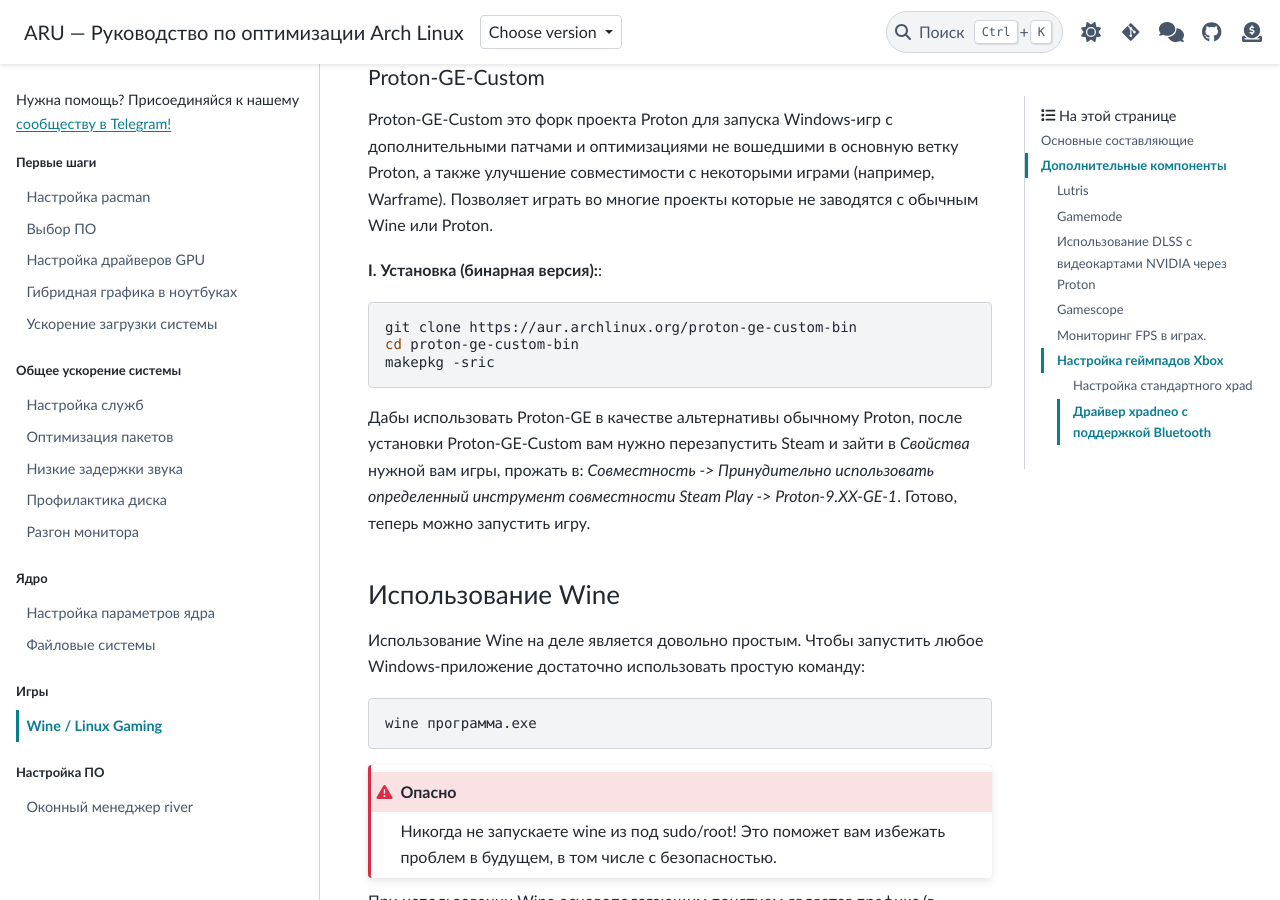
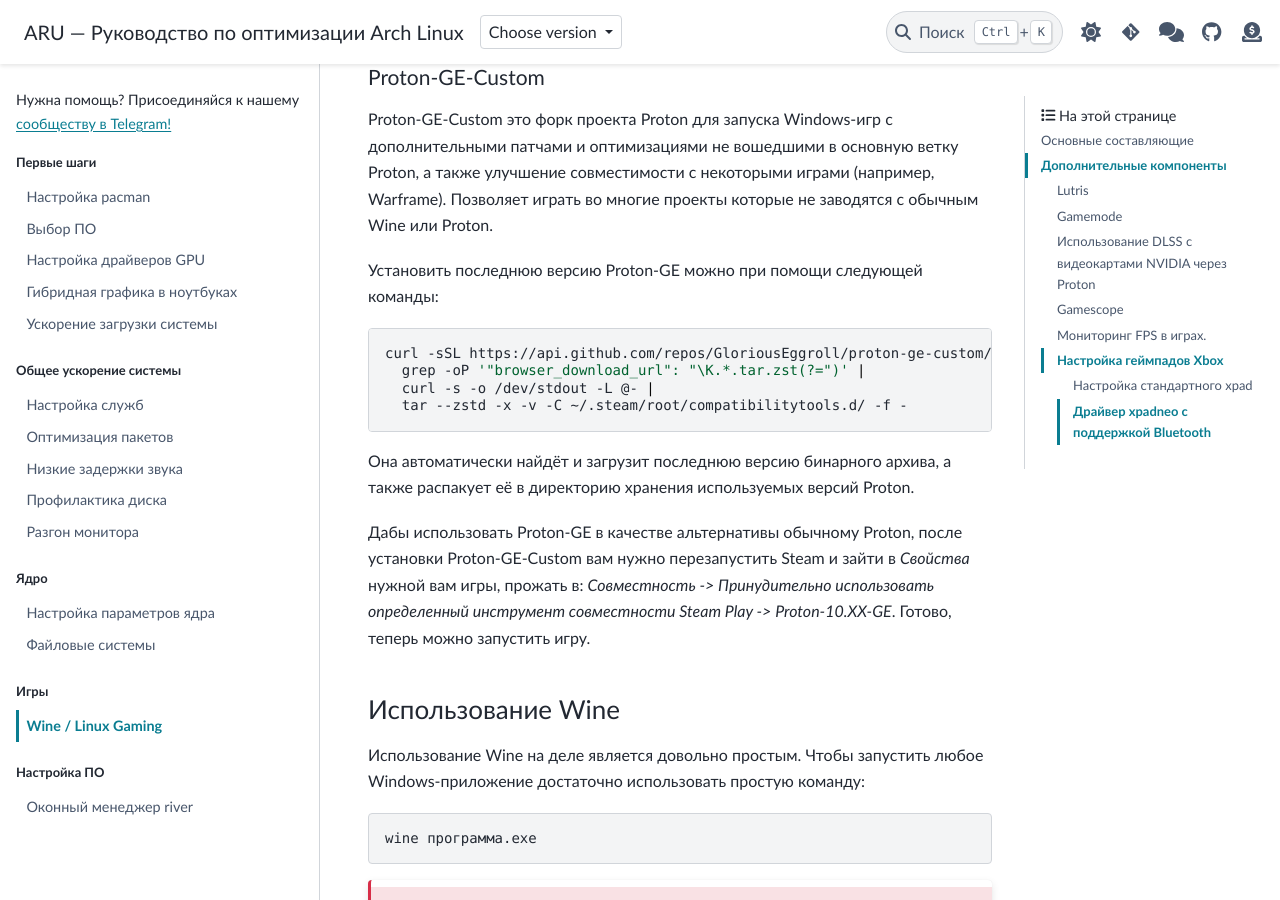
Before and after one commit to ventureoo/ARU, a Sphinx documentation site: the page built from docs/source/linux-gaming.rst, in a window 1280 px wide and 900 px high, scrolled down 3142 px. Built offline with Sphinx 7.4.7 and the PyData theme 0.15.4, drawn with Linux system fonts in a browser that asks for light colours.

Commit message:
linux-gaming: Change way of installation Proton-GE
Signed-off-by: Vasiliy Stelmachenok <ventureo@cachyos.org>

```diff
--- a/docs/source/linux-gaming.rst
+++ b/docs/source/linux-gaming.rst
@@ -163,16 +163,21 @@
 Позволяет играть во многие проекты которые не заводятся с обычным Wine или
 Proton.
 
-**I. Установка (бинарная версия):**::
+Установить последнюю версию Proton-GE можно при помощи следующей
+команды::
 
-  git clone https://aur.archlinux.org/proton-ge-custom-bin
-  cd proton-ge-custom-bin
-  makepkg -sric
+  curl -sSL https://api.github.com/repos/GloriousEggroll/proton-ge-custom/releases/latest  |
+    grep -oP '"browser_download_url": "\K.*.tar.zst(?=")' |
+    curl -s -o /dev/stdout -L @- |
+    tar --zstd -x -v -C ~/.steam/root/compatibilitytools.d/ -f -
+
+Она автоматически найдёт и загрузит последнюю версию бинарного архива, а также
+распакует её в директорию хранения используемых версий Proton.
 
 Дабы использовать Proton-GE в качестве альтернативы обычному Proton, после
 установки Proton-GE-Custom вам нужно перезапустить Steam и зайти в *Свойства*
 нужной вам игры, прожать в: *Совместность -> Принудительно использовать
-определенный инструмент совместности Steam Play -> Proton-9.XX-GE-1*. Готово,
+определенный инструмент совместности Steam Play -> Proton-10.XX-GE*. Готово,
 теперь можно запустить игру.
 
 .. index:: installation, wine, about, prefixes
```
